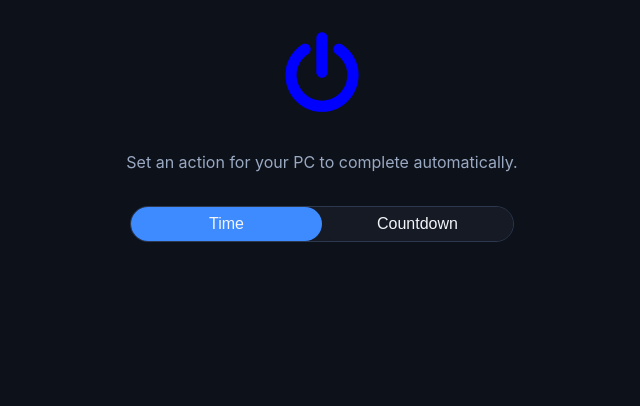
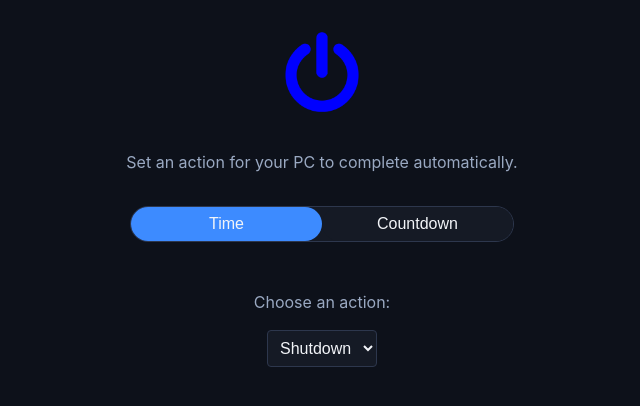
Before and after one commit to ish4dowfiendd/DownTimer, a React (Vite) app: page / in a window 1280 px wide. Shown: the top 406 px of the page, without its empty margins (318-958 px from the left). Built offline with nearby package versions, Linux system fonts and the light colour scheme.

Commit message:
Action picker created and styled - needs actual implementation fter context created

```diff
--- a/src/App.tsx
+++ b/src/App.tsx
@@ -2,6 +2,7 @@ import { useState } from "react";
 import { invoke } from "@tauri-apps/api/core";
 import Header from "./components/Header/Header";
 import ModeSelector from "./components/ModeSelector/ModeSelector";
+import ActionPicker from "./components/ActionPicker/ActionPicker";
 import "./App.css";
 
 function App () {
@@ -9,6 +10,7 @@ function App () {
     <main className="container">
       <Header />
       <ModeSelector />
+      <ActionPicker />
     </main>
   );
 }
--- a/src/components/ActionPicker/ActionPicker.css
+++ b/src/components/ActionPicker/ActionPicker.css
@@ -0,0 +1,30 @@
+#actionPickerContainer {
+    display: flex;
+    align-items: center;
+    flex-direction: column;
+    gap: 1rem;
+    padding: 1rem;
+    border-radius: 0.5rem;
+    background-color: var(--container);
+    margin: 1.5em;
+}
+
+#actionPickerContainer p {
+    color: var(--text-secondary);
+    margin: 0;
+}
+
+#actionPickerContainer select {
+    padding: 0.5rem;
+    border-radius: 0.25rem;
+    background-color: var(--surface);
+    color: var(--text-color);
+    font-size: 1rem;
+    border: 1px solid var(--border);
+    color: var(--text);
+
+}
+
+#actionPickerContainer select:focus {
+    outline: none;
+}
--- a/src/components/ActionPicker/ActionPicker.tsx
+++ b/src/components/ActionPicker/ActionPicker.tsx
@@ -0,0 +1,21 @@
+import { useState } from "react"; // remove when context created
+import "./ActionPicker.css";
+
+function ActionPicker () {
+    const [ action, setAction ] = useState<"shutdown" | "restart" | "sleep">("shutdown"); // set to context when exists
+    return (
+        <div id="actionPickerContainer">
+            <p>Choose an action:</p>
+            <select id="actionSelect" value={action} onChange={(e) => setAction(e.target.value as "shutdown" | "restart" | "sleep")}>
+                <option value="shutdown">Shutdown</option>
+                <option value="restart">Restart</option>
+                <option value="sleep">Sleep</option>
+                <option value="hibernate">Hibernate</option>
+                <option value="logoff">Log Off</option>
+                <option value="lock">Lock</option>
+            </select>
+        </div>
+    );
+};
+
+export default ActionPicker;
```
